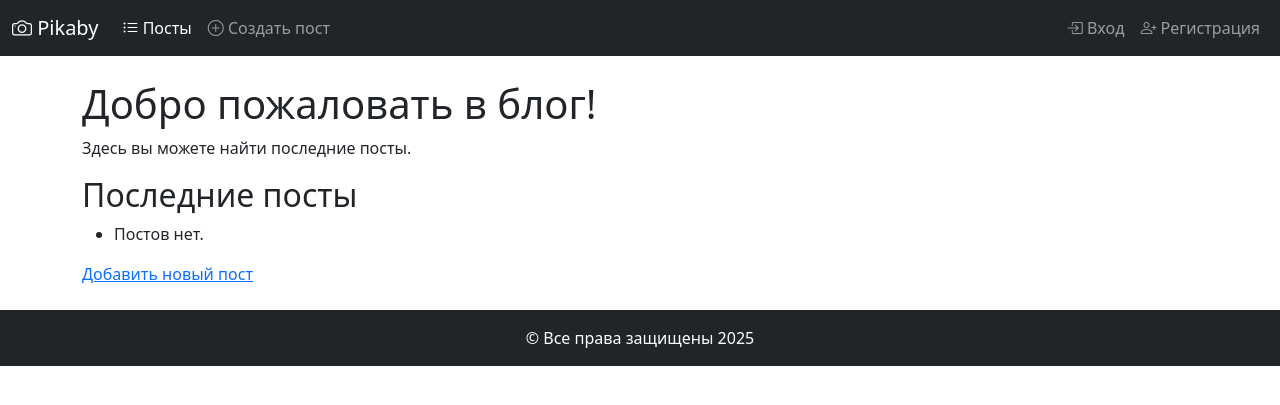
After one commit to JacobTrue2-3/Blog-pica-, a Django app: template blog/templates/blog/main_page.html in a window 1280 px wide. The commit adds this page. Shown: the top 405 px of the page. Run offline with Django 5.2, Linux system fonts and the light colour scheme; the template is opened without the code that fills it, so the values that code supplies are empty; some libraries are stand-ins or nearby versions.

Commit message:
Добавлена главная страница блога, обновлены маршруты и логика создания постов с указанием автора. Изменен шаблон навигации.

```diff
--- /dev/null
+++ b/blog/templates/blog/main_page.html
@@ -0,0 +1,21 @@
+{% extends 'base.html' %}
+
+{% block title %}Главная страница{% endblock title %}
+
+{% block content %}
+    <h1>Добро пожаловать в блог!</h1>
+    <p>Здесь вы можете найти последние посты.</p>
+
+    <h2>Последние посты</h2>
+    <ul>
+        {% for post in posts %}
+            <li>
+                <a href="{% url 'post_detail' post.id %}">{{ post.title }}</a> - {{ post.created_at|date:"d M Y" }}
+            </li>
+        {% empty %}
+            <li>Постов нет.</li>
+        {% endfor %}
+    </ul>
+
+    <a href="{% url 'post_add' %}">Добавить новый пост</a>
+{% endblock content %}
--- a/blog/urls.py
+++ b/blog/urls.py
@@ -4,9 +4,10 @@ from .import views
 
 
 urlpatterns = [
-    path('', views.get_post_list, name="post_list"),
+    path('posts/', views.get_post_list, name="post_list"),
     path('posts/<int:post_id>/', views.get_post_detail, name="post_detail"),
     path('posts/add/', views.create_post, name="post_add"),
     path('posts/<int:post_id>/edit/', views.update_post, name="update_post"),
     path('posts/<int:post_id>/delete/', views.delete_post, name="remove_post"),
+    path('',views.main_page, name='main_page'),
 ]
--- a/templates/base.html
+++ b/templates/base.html
@@ -17,7 +17,7 @@
     <header>
         <nav class="navbar navbar-expand-sm navbar-dark bg-dark">
             <div class="container-fluid">
-                <a class="navbar-brand" href="#">
+                <a class="navbar-brand" href="{% url 'main_page' %}">
                     <i class="bi bi-camera"></i> Pikaby
                 </a>
                 <button class="navbar-toggler" type="button" data-bs-toggle="collapse" data-bs-target="#navbarNav">
```
Also changed, not shown: blog/views.py (+12 -3 lines), README.md, 1 other file.
